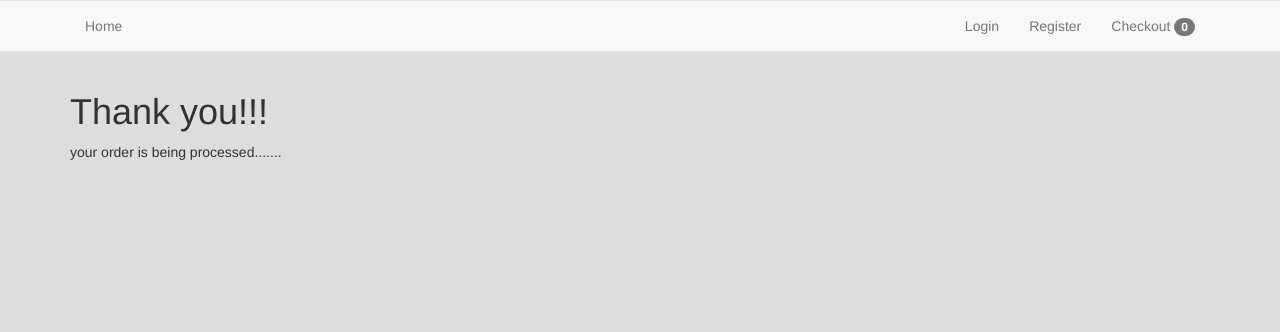
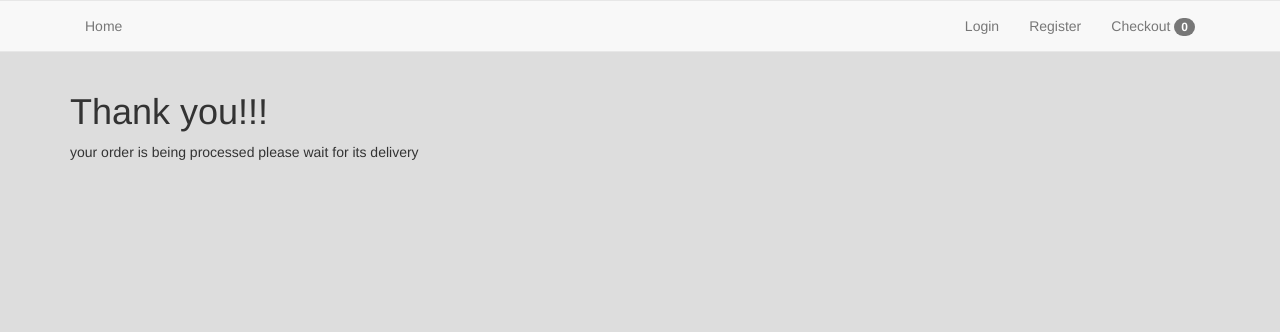
Before and after one commit to GIEEE12/docker_ms_demo, a Python web app: template frontend.git/app/frontend/templates/order/thankyou.html in a window 1280 px wide. Shown: the top 332 px of the page. Run offline with Jinja, Linux system fonts and the light colour scheme; the template is opened without the code that fills it, so the values that code supplies are empty; some libraries are stand-ins or nearby versions.

Commit message:
changed thankyou.html

```diff
--- a/frontend.git/app/frontend/templates/order/thankyou.html
+++ b/frontend.git/app/frontend/templates/order/thankyou.html
@@ -3,5 +3,5 @@
 
 {% block pageContent %}
 <h1>Thank you!!!</h1>
-<p>your order is being processed.......</h1>
+<p>your order is being processed please wait for its delivery</h1>
 {% endblock %}
```
